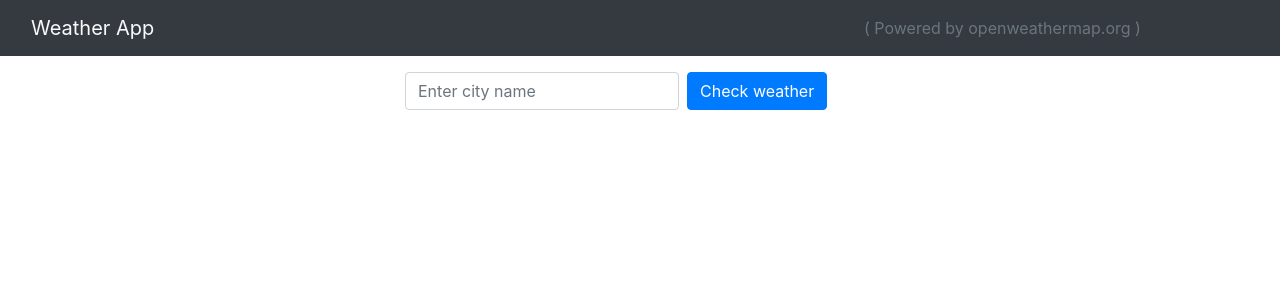
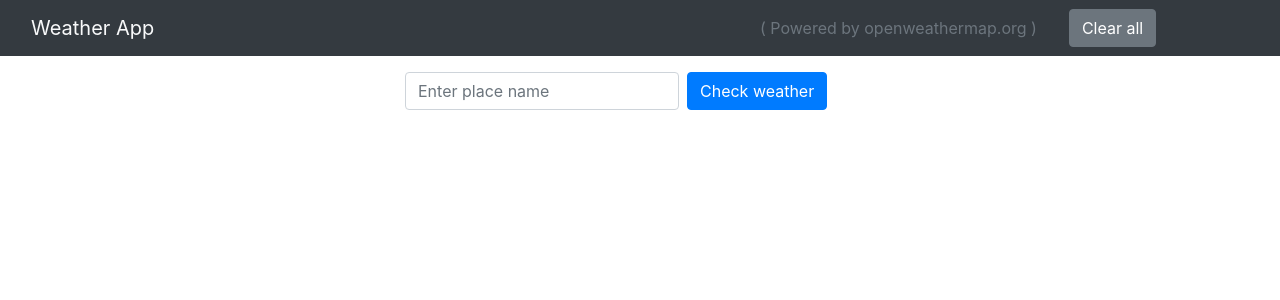
Before and after one commit to agpranjal/Django-Weather-App, a Django app: page / in a window 1280 px wide. Shown: the top 300 px of the page. Run offline with Django 3.2, Linux system fonts and the light colour scheme; data that the repository does not hold is empty; some libraries are stand-ins or nearby versions.

Commit message:
Added stacked cards feature

```diff
--- a/weatherapp/models.py
+++ b/weatherapp/models.py
@@ -5,6 +5,6 @@ class City(models.Model):
     country_name = models.CharField(max_length=50, default="")
     temperature = models.IntegerField()
     description = models.CharField(max_length=100, default="")
-    wind_speed = models.IntegerField()
-    cloudiness = models.IntegerField()
-    humidity = models.IntegerField()
+    # wind_speed = models.IntegerField()
+    # cloudiness = models.IntegerField()
+    # humidity = models.IntegerField()
--- a/weatherapp/templates/index.html
+++ b/weatherapp/templates/index.html
@@ -14,35 +14,58 @@
 
 <body>
     <nav class="navbar navbar-expand-sm navbar-light bg-dark">
-        <a class="navbar-brand text-light col-8" href="#">Weather App</a>
+        <a class="navbar-brand text-light col-7" href="#">Weather App</a>
         <ul class="navbar-nav">
-            <li class="nav-item text-muted">( Powered by openweathermap.org )</li>
+            <li class="nav-item text-muted mr-4">( Powered by openweathermap.org )</li>
         </ul>
+
+        <form action="/clearall/" class="form-inline" method="POST"> {%csrf_token%}
+            <button type="submit" class="btn btn-secondary ml-2">Clear all</button>
+        </form>
+
     </nav>
 
     <div class="container mt-3" style="width:500px;">
 
         <form class="form-inline mt-3" action="/" method="POST"> {%csrf_token%}
             <div class="form-group">
-                <input type="text" class="form-control" id="exampleInputEmail1" placeholder="Enter city name"
+                <input type="text" class="form-control" id="exampleInputEmail1" placeholder="Enter place name"
                     aria-describedby="emailHelp" name="city_name" required>
             </div>
 
             <button type="submit" class="btn btn-primary ml-2">Check weather</button>
         </form>
 
-        {%if city_name%}
 
+        {%if not error%}
+        {%if all_cities%}
+
+        {%for city in all_cities%}
         <div class="container mt-4">
 
             <div class="card rounded shadow-lg" style="width: 18rem;">
                 <div class="card-body">
-                    <h5 class="card-title">{{city_name}}</h5>
-                    <h6 class="card-subtitle mb-2 text-muted">{{country_name}}</h6>
-                    <p class="card-text">{{temperature}} C | {{description}} </p>
+                    <h5 class="card-title">{{city.city_name}}</h5>
+                    <h6 class="card-subtitle mb-2 text-muted">{{city.country_name}}</h6>
+                    <p class="card-text">{{city.temperature}} C | {{city.description}} </p>
                 </div>
             </div>
         </div>
+        {%endfor%}
+        {%endif%}
+        {%else%}
+        {%for city in all_cities%}
+        <div class="container mt-4">
+
+            <div class="card rounded shadow-lg" style="width: 18rem;">
+                <div class="card-body">
+                    <h5 class="card-title">{{city.city_name}}</h5>
+                    <h6 class="card-subtitle mb-2 text-muted">{{city.country_name}}</h6>
+                    <p class="card-text">{{city.temperature}} C | {{city.description}} </p>
+                </div>
+            </div>
+        </div>
+        {%endfor%}
         {%endif%}
     </div>
 
--- a/weatherapp/urls.py
+++ b/weatherapp/urls.py
@@ -2,5 +2,6 @@ from django.urls import path
 from . import views
 
 urlpatterns = [
-    path("", views.index)
+    path("", views.index),
+    path("clearall/", views.clearall)
 ]
--- a/weatherapp/views.py
+++ b/weatherapp/views.py
@@ -1,4 +1,4 @@
-from django.shortcuts import render
+from django.shortcuts import render, redirect
 from django.http import HttpResponse
 from .models import City
 import requests
@@ -24,12 +24,19 @@ def get_weather_data(city_name):
     return weather_data
 
 def index(request):
-    weather_data = {}
-
     if request.method == "POST":
         city_name = request.POST["city_name"].capitalize()
-        weather_data = get_weather_data(city_name)
+        try:
+            weather_data = get_weather_data(city_name)
+        except:
+            return render(request, "index.html", {"error":True, "all_cities":City.objects.order_by("-id")})
+        new_city = City(city_name=weather_data["city_name"], country_name=weather_data["country_name"], temperature=weather_data["temperature"], description=weather_data["description"])
+        new_city.save()
 
-    new_city = City(weather_data)
+    return render(request, "index.html", {"all_cities":City.objects.order_by("-id")})
 
-    return render(request, "index.html", weather_data)
+def clearall(request):
+    if request.method == "POST":
+        for city in City.objects.all():
+            city.delete()
+        return redirect("/")
```
Also changed, not shown: db.sqlite3.
